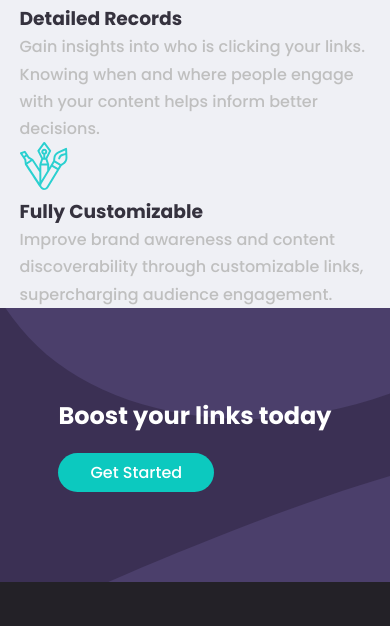
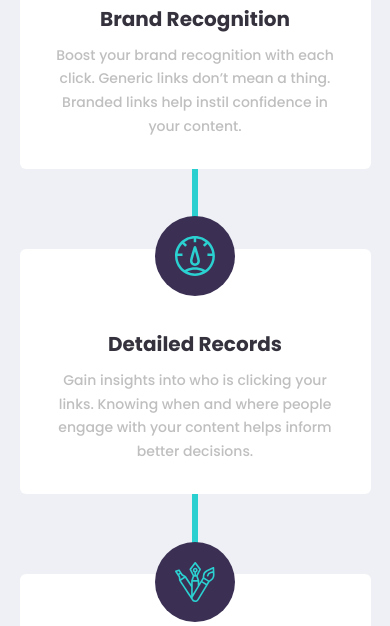
Before and after one commit to CatherineKiiru/url-shortening-website, a plain HTML site: page index.html in a window 390 px wide. Shown: the part 1511-2137 px from the top of the page. Drawn offline with Linux system fonts and the light colour scheme.

Commit message:
fixed button position

```diff
--- a/css/style.css
+++ b/css/style.css
@@ -167,7 +167,6 @@ img {
   display: inline-block;
   color: white;
   background-color: #0cc9bf;
-
   cursor: pointer;
   border-radius: 100px;
   transition: 0.3s;
@@ -324,6 +323,136 @@ img {
   background-color: #eff0f5;
 }
 
+.more-features-content {
+  display: grid;
+  grid-template-columns: repeat(auto-fit, minmax(280px, 1fr));
+  gap: 25px;
+  padding: 80px 0 90px 0;
+}
+
+@media (max-width: 666px) {
+  .more-features-content {
+    gap: 80px;
+  }
+}
+
+@media (max-width: 280px) {
+  .more-features-content {
+    grid-template-columns: repeat(auto-fit, minmax(250px, 1fr));
+  }
+}
+
+.more-features-content .feature {
+  position: relative;
+  background: white;
+  border-radius: 6px;
+}
+
+
+.more-features-content .feature:before, .more-features-content .feature::after {
+  position: absolute;
+  content: "";
+  background: #2acfcf;
+}
+
+@media (max-width: 740px) {
+  .more-features-content > div:nth-child(2):before, .more-features-content > div:nth-child(2)::after {
+    width: 6px;
+    height: 80px;
+    left: 50%;
+    transform: translateX(-50%);
+  }
+  .more-features-content > div:nth-child(2):before {
+    top: -80px;
+  }
+  .more-features-content > div:nth-child(2):after {
+    bottom: -80px;
+  }
+}
+
+@media (min-width: 1440px) {
+  .more-features-content {
+    align-items: flex-start;
+  }
+  .more-features-content > div:nth-child(2) {
+    margin-top: 30px;
+  }
+  .more-features-content > div:nth-child(2):before, .more-features-content > div:nth-child(2)::after {
+    height: 6px;
+    width: 25px;
+    top: 40%;
+  }
+  .more-features-content > div:nth-child(2):before {
+    left: -25px;
+  }
+  .more-features-content > div:nth-child(2):after {
+    right: -25px;
+  }
+  .more-features-content > div:nth-child(3) {
+    margin-top: 60px;
+  }
+}
+
+.feature .feature-illustration {
+  position: absolute;
+  top: -32.5px;
+  left: 25px;
+  display: grid;
+  place-items: center;
+  width: 65px;
+  height: 65px;
+  background: #3b3054;
+  border-radius: 50%;
+}
+
+@media (max-width: 666px) {
+  .feature .feature-illustration {
+    left: 50%;
+    transform: translateX(-50%);
+    width: 80px;
+    height: 80px;
+  }
+}
+
+.feature .feature-illustration img {
+  max-width: 50%;
+}
+
+.feature .feature-details {
+  padding: 0 25px 30px;
+  margin-top: 60px;
+}
+
+@media (max-width: 666px) {
+  .feature .feature-details {
+    text-align: center;
+    margin-top: 80px;
+  }
+}
+
+@media (max-width: 280px) {
+  .feature .feature-details {
+    padding: 0 20px 25px;
+  }
+}
+
+@media (max-width: 500px) {
+  .feature .feature-details h3 {
+    font-size: 20px;
+  }
+}
+
+@media (max-width: 280px) {
+  .feature .feature-details h3 {
+    font-size: 18px;
+  }
+}
+
+.feature .feature-details p {
+  margin-top: 10px;
+  font-size: 14px;
+}
+
 /* URL INPUT SECTION*/
 .url-shorten-form {
   width: 100%;
@@ -410,6 +539,10 @@ img {
   }
 }
 
+.section-header h2 {
+  font-size: 35px;
+}
+
 .url-shorten-form.empty {
   gap: 37px;
 }
@@ -486,6 +619,7 @@ img {
   color: #35323e;
   font-weight: 500;
 }
+
 
 .url-shorten-result .old-url a {
   color: inherit;
@@ -582,6 +716,9 @@ img {
   margin-bottom: 20px;
 }
 
+.pricing a{
+  margin-left: 120px;
+}
 
 /* FOOTER SECTION */
 .footer {
```
